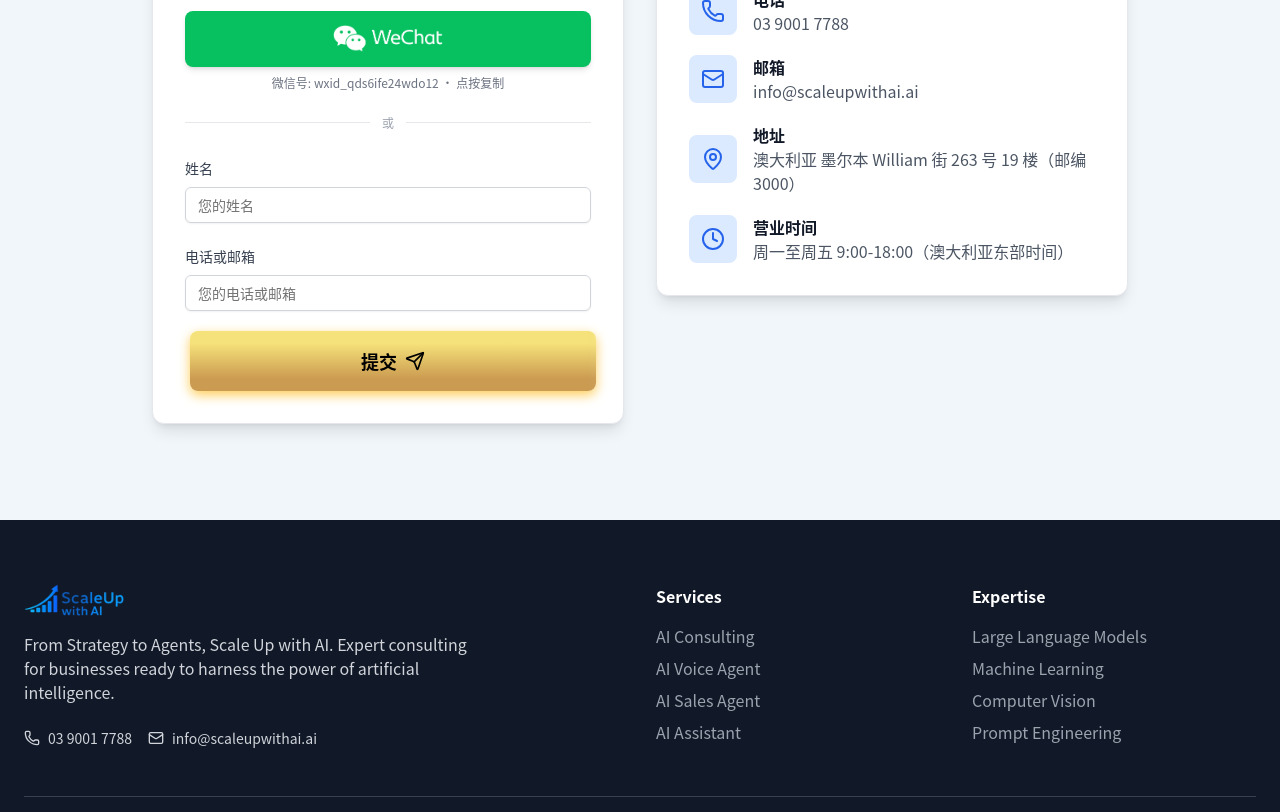
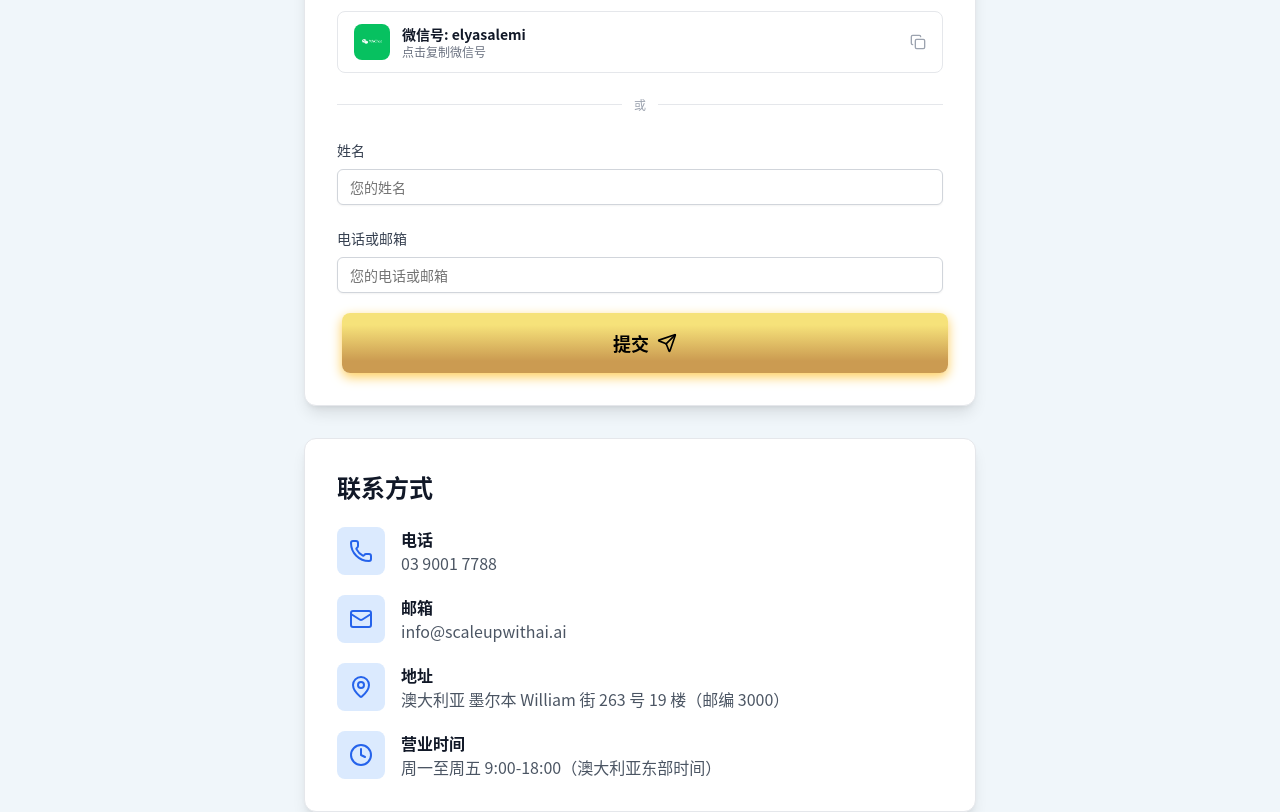
Before and after one commit to elyasalemi10/scaleupuploadsite, a Next.js app: page /contact-2 in a window 1280 px wide. Shown: the part 820-1632 px from the top of the page. Built offline with nearby package versions, Linux system fonts and the light colour scheme; no server answers.

Commit message:
contact-2: WeChat click-to-copy ID (elyasalemi), stack info card under form
Co-Authored-By: Claude Opus 4.8 <noreply@anthropic.com>

```diff
--- a/src/views/ContactTwo.tsx
+++ b/src/views/ContactTwo.tsx
@@ -2,7 +2,7 @@
 
 import React, { useState } from 'react';
 import { motion } from 'framer-motion';
-import { Phone, Mail, MapPin, Clock, Send, Check, CheckCircle, AlertCircle } from 'lucide-react';
+import { Phone, Mail, MapPin, Clock, Send, Check, Copy, CheckCircle, AlertCircle } from 'lucide-react';
 import { Card, CardContent } from '@/components/ui/card';
 import { Input } from '@/components/ui/input';
 import { Label } from '@/components/ui/label';
@@ -27,9 +27,8 @@ const T: Record<Lang, Record<string, string>> = {
     heroTitle: '用人工智能实现规模化增长',
     heroSubtitle: '企业级人工智能咨询与解决方案',
     idiom: '安居乐业',
-    wechatButton: '通过微信联系我们',
     wechatIdLabel: '微信号',
-    wechatHint: '点按复制',
+    wechatCopyLabel: '点击复制微信号',
     wechatCopied: '已复制',
     aboutTitle: '关于我们',
     aboutBody:
@@ -58,9 +57,8 @@ const T: Record<Lang, Record<string, string>> = {
     heroTitle: '用人工智慧實現規模化增長',
     heroSubtitle: '企業級人工智慧諮詢與解決方案',
     idiom: '安居樂業',
-    wechatButton: '透過微信聯絡我們',
     wechatIdLabel: '微信號',
-    wechatHint: '點按複製',
+    wechatCopyLabel: '點擊複製微信號',
     wechatCopied: '已複製',
     aboutTitle: '關於我們',
     aboutBody:
@@ -89,9 +87,8 @@ const T: Record<Lang, Record<string, string>> = {
     heroTitle: 'Scale Up with AI',
     heroSubtitle: 'Enterprise AI Consulting & Solutions',
     idiom: 'Live and work in peace and contentment',
-    wechatButton: 'Contact us on WeChat',
     wechatIdLabel: 'WeChat ID',
-    wechatHint: 'Tap to copy',
+    wechatCopyLabel: 'Click to copy WeChat ID',
     wechatCopied: 'Copied',
     aboutTitle: 'Who We Are',
     aboutBody:
@@ -122,7 +119,7 @@ const T: Record<Lang, Record<string, string>> = {
 const PHONE_DISPLAY = '03 9001 7788';
 const PHONE_TEL = '+61390017788';
 const EMAIL = 'info@scaleupwithai.ai';
-const WECHAT_ID = 'wxid_qds6ife24wdo12';
+const WECHAT_ID = 'elyasalemi';
 
 const isEmail = (v: string) => /^[^\s@]+@[^\s@]+\.[^\s@]+$/.test(v.trim());
 
@@ -300,63 +297,38 @@ export default function ContactTwo() {
             <p className="text-lg leading-relaxed text-gray-600">{t.aboutBody}</p>
           </motion.div>
 
-          <div className="grid items-start gap-8 lg:grid-cols-2">
-            {/* Contact info (below the form on mobile, left column on desktop) */}
+          <div className="mx-auto max-w-2xl space-y-8">
+            {/* Contact us form */}
             <motion.div
-              className="order-2 lg:order-1"
-              initial={{ opacity: 0, x: -24 }}
-              whileInView={{ opacity: 1, x: 0 }}
+              initial={{ opacity: 0, y: 24 }}
+              whileInView={{ opacity: 1, y: 0 }}
               transition={{ duration: 0.6 }}
               viewport={{ once: true }}
             >
-              <Card className="h-full border-gray-200 bg-white shadow-lg">
-                <CardContent className="p-8">
-                  <h3 className="mb-6 text-2xl font-bold text-gray-900">{t.contactTitle}</h3>
-                  <div className="space-y-5">
-                    <InfoRow icon={<Phone className="h-6 w-6 text-blue-600" />} label={t.phoneLabel} value={PHONE_DISPLAY} href={`tel:${PHONE_TEL}`} />
-                    <InfoRow icon={<Mail className="h-6 w-6 text-blue-600" />} label={t.emailLabel} value={EMAIL} href={`mailto:${EMAIL}`} />
-                    <InfoRow icon={<MapPin className="h-6 w-6 text-blue-600" />} label={t.addressLabel} value={t.addressValue} />
-                    <InfoRow icon={<Clock className="h-6 w-6 text-blue-600" />} label={t.hoursLabel} value={t.hoursValue} />
-                  </div>
-                </CardContent>
-              </Card>
-            </motion.div>
-
-            {/* Lead capture */}
-            <motion.div
-              initial={{ opacity: 0, x: 24 }}
-              whileInView={{ opacity: 1, x: 0 }}
-              transition={{ duration: 0.6 }}
-              viewport={{ once: true }}
-            >
-              <Card className="h-full border-gray-200 bg-white shadow-lg">
+              <Card className="border-gray-200 bg-white shadow-lg">
                 <CardContent className="p-8">
                   <h3 className="mb-1 text-2xl font-bold text-gray-900">{t.formTitle}</h3>
                   <p className="mb-6 text-sm text-gray-500">{t.formSubtitle}</p>
 
-                  {/* WeChat: solid green button that opens the WeChat app */}
-                  <a
-                    href="weixin://"
-                    onClick={copyWechat}
-                    aria-label={t.wechatButton}
-                    className="flex w-full items-center justify-center rounded-lg bg-[#07C160] px-6 py-3.5 shadow-md transition hover:bg-[#06AD56] active:scale-[0.99]"
-                  >
-                    <img src="/wechat-icon.png" alt="WeChat" className="h-7 w-auto object-contain" />
-                  </a>
+                  {/* WeChat: click to copy the WeChat ID */}
                   <button
                     type="button"
                     onClick={copyWechat}
-                    className="mt-2 flex w-full items-center justify-center gap-1.5 text-xs text-gray-500 transition-colors hover:text-gray-700"
+                    className="flex w-full items-center gap-3 rounded-lg border border-gray-200 bg-white px-4 py-3 text-left transition-colors hover:bg-gray-50"
                   >
+                    <span className="flex h-9 w-9 shrink-0 items-center justify-center rounded-lg bg-[#07C160]">
+                      <img src="/wechat-icon.png" alt="WeChat" className="h-5 w-5 object-contain" />
+                    </span>
+                    <div className="min-w-0 flex-1">
+                      <div className="truncate text-sm font-semibold text-gray-900">
+                        {t.wechatIdLabel}: {WECHAT_ID}
+                      </div>
+                      <div className="text-xs text-gray-500">{copied ? t.wechatCopied : t.wechatCopyLabel}</div>
+                    </div>
                     {copied ? (
-                      <span className="flex items-center gap-1 text-green-600">
-                        <Check className="h-3.5 w-3.5" />
-                        {t.wechatCopied}
-                      </span>
+                      <Check className="h-4 w-4 shrink-0 text-green-600" />
                     ) : (
-                      <span>
-                        {t.wechatIdLabel}: {WECHAT_ID} · {t.wechatHint}
-                      </span>
+                      <Copy className="h-4 w-4 shrink-0 text-gray-400" />
                     )}
                   </button>
 
@@ -422,6 +394,26 @@ export default function ContactTwo() {
                 </CardContent>
               </Card>
             </motion.div>
+
+            {/* Contact info (below the form) */}
+            <motion.div
+              initial={{ opacity: 0, y: 24 }}
+              whileInView={{ opacity: 1, y: 0 }}
+              transition={{ duration: 0.6 }}
+              viewport={{ once: true }}
+            >
+              <Card className="border-gray-200 bg-white shadow-lg">
+                <CardContent className="p-8">
+                  <h3 className="mb-6 text-2xl font-bold text-gray-900">{t.contactTitle}</h3>
+                  <div className="space-y-5">
+                    <InfoRow icon={<Phone className="h-6 w-6 text-blue-600" />} label={t.phoneLabel} value={PHONE_DISPLAY} href={`tel:${PHONE_TEL}`} />
+                    <InfoRow icon={<Mail className="h-6 w-6 text-blue-600" />} label={t.emailLabel} value={EMAIL} href={`mailto:${EMAIL}`} />
+                    <InfoRow icon={<MapPin className="h-6 w-6 text-blue-600" />} label={t.addressLabel} value={t.addressValue} />
+                    <InfoRow icon={<Clock className="h-6 w-6 text-blue-600" />} label={t.hoursLabel} value={t.hoursValue} />
+                  </div>
+                </CardContent>
+              </Card>
+            </motion.div>
           </div>
         </div>
       </section>
```
